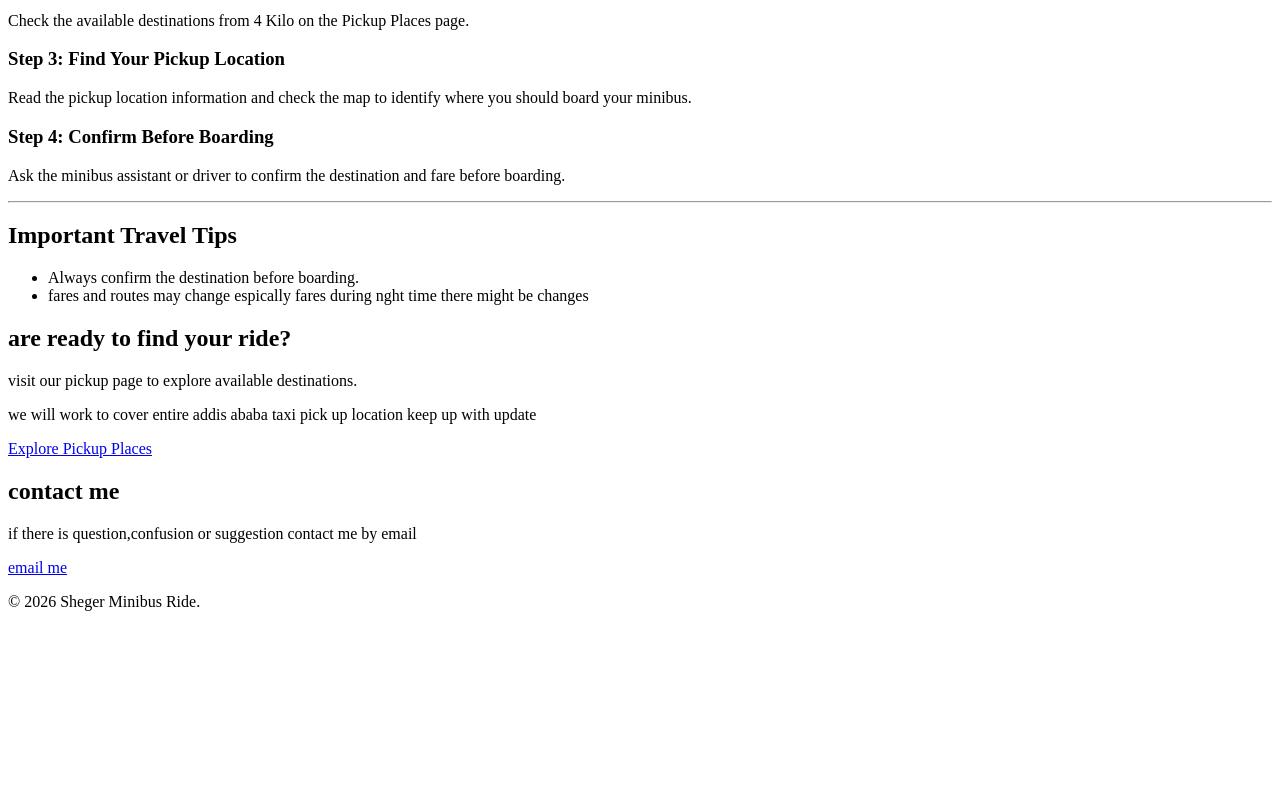
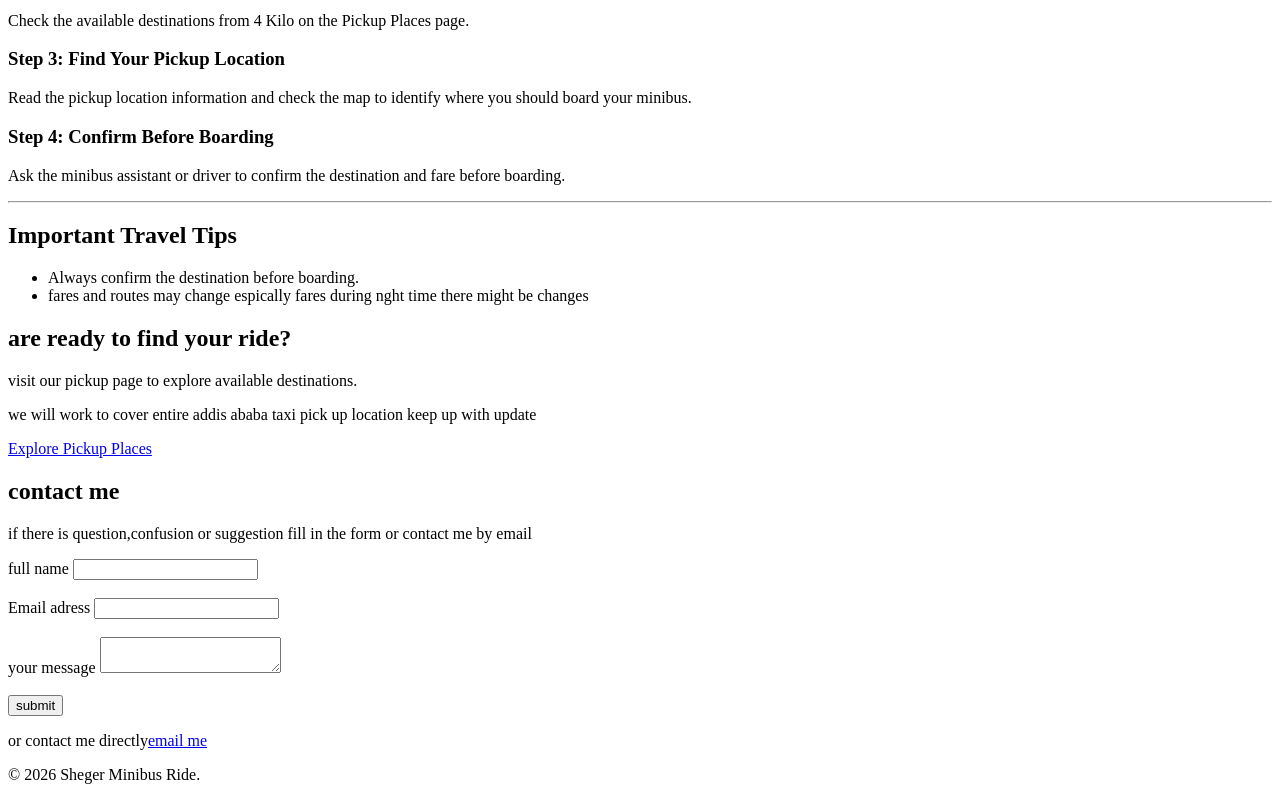
Before and after one commit to EyerusalemTigistu/-sheger-minbus, a plain HTML site: page how-does-it-work.html in a window 1280 px wide. Shown: the part 408-1208 px from the top of the page. Before the commit the page ends 1035 px from the top, so only its background shows below. Drawn offline with Linux system fonts and the light colour scheme.

Commit message:
add contact form

```diff
--- a/how-does-it-work.html
+++ b/how-does-it-work.html
@@ -98,8 +98,21 @@
     <footer>
          <section>
      <h2>contact me</h2>
-     <p> if there is question,confusion or suggestion contact me by email </p>
-     <a href="mailto:mellont57@gmail.com">email me</a>
+     <p> if there is question,confusion or suggestion fill in the form or contact me by email </p>
+     <form action="contact.html" method="post">
+        <lable for="name">full name</lable>
+        <input type="text" id="name"name="name" required>
+        <br><br>
+        <label for="email">Email adress</label>
+        <input type="email" id="email" name="email" required>
+        <br><br>
+        <label for="message"> your message</label>
+        <textarea id="message"name="message"></textarea>
+        <br><br>
+        <button type="submit">submit</button>
+
+     </form>
+     <p>or contact me directly<a href="mailto:mellont57@gmail.com">email me</a></p>
     </section>
 
         <p>&copy; 2026 Sheger Minibus Ride.</p>
```
